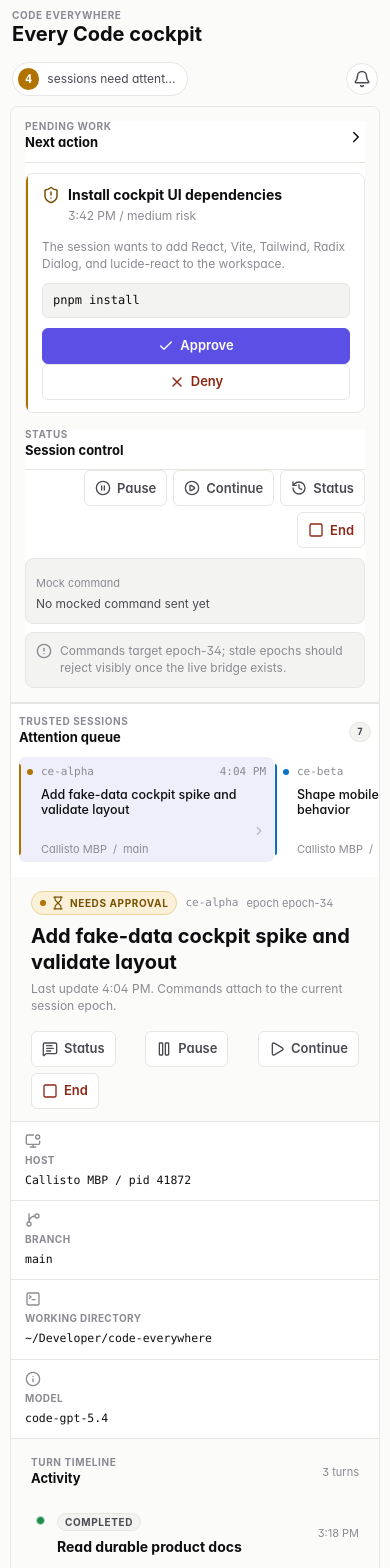
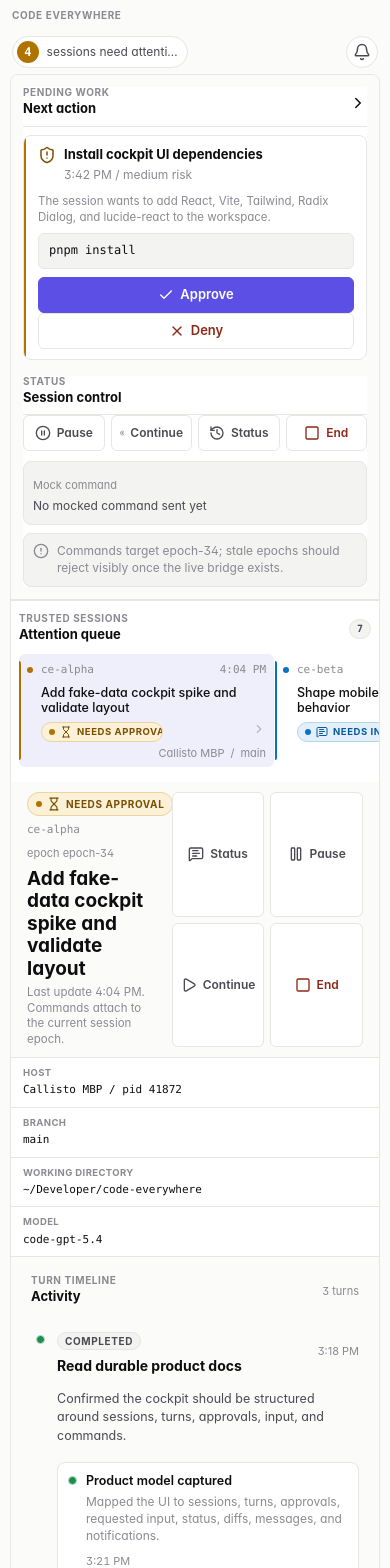
Before and after one commit to cbusillo/code-everywhere, a React (Vite) app in the folder apps/web/: page / in a window 390 px wide. Shown: the top 1568 px of the page. Built offline with nearby package versions, Linux system fonts and the light colour scheme.

Commit message:
Polish cockpit narrow layout

```diff
--- a/apps/web/src/App.tsx
+++ b/apps/web/src/App.tsx
@@ -1,5 +1,5 @@
 import * as Dialog from "@radix-ui/react-dialog"
-import type { PendingApproval, RequestedInput, SessionStatus, SessionTurn, TurnStep } from "@code-everywhere/contracts"
+import type { PendingApproval, RequestedInput, SessionStatus, SessionTurn, TurnStatus, TurnStep } from "@code-everywhere/contracts"
 import {
     AlertCircle,
     Bell,
@@ -59,6 +59,15 @@ const stepTone: Record<TurnStep["state"], string> = {
     error: "is-error",
 }
 
+const turnRailTone: Record<TurnStatus, string> = {
+    running: "is-running",
+    completed: "is-completed",
+    blocked: "is-blocked",
+    "waiting-for-input": "is-waiting-input",
+    "waiting-for-approval": "is-waiting-approval",
+    error: "is-error",
+}
+
 export const App = () => {
     const [activeSessionId, setActiveSessionId] = useState(selectedSessionId)
     const [reply, setReply] = useState("")
@@ -85,7 +94,6 @@ export const App = () => {
                 <header className="cockpit-header">
                     <div>
                         <p className="eyebrow">Code Everywhere</p>
-                        <h1>Every Code cockpit</h1>
                     </div>
                     <div className="header-actions">
                         <StatusSummary count={attentionSessions.length} />
@@ -149,6 +157,7 @@ const SessionList = ({ sessions, activeSessionId, onSelect }: SessionListProps)
                     <span className="status-dot" aria-hidden="true" />
                     <span className="session-id">{session.sessionId}</span>
                     <span className="session-title">{session.summary}</span>
+                    <StatusPill status={session.status} compact />
                     <span className="session-updated">{formatTime(session.updatedAt)}</span>
                     <ChevronRight className="session-chevron" size={14} aria-hidden="true" />
                     <span className="session-meta">
@@ -209,7 +218,7 @@ const SessionDetail = ({ session, reply, setReply, logCommand }: SessionDetailPr
                     onClick={() => logCommand(reply.trim() === "" ? "Empty reply" : "Reply")}
                 >
                     <Send size={16} />
-                    Send reply
+                    Send
                 </button>
             </div>
         </section>
@@ -374,9 +383,7 @@ const RequestedInputCard = ({ input, value, setValue, logCommand }: RequestedInp
 const TurnCard = ({ turn }: { turn: SessionTurn }) => (
     <article className="turn-card">
         <div className="turn-rail">
-            <span
-                className={`step-dot ${stepTone[turn.status === "completed" ? "completed" : turn.status === "running" ? "running" : turn.status === "error" ? "error" : turn.status === "blocked" ? "blocked" : "pending"]}`}
-            />
+            <span className={`step-dot ${turnRailTone[turn.status]}`} />
         </div>
         <div className="turn-header">
             <div>
--- a/apps/web/src/styles.css
+++ b/apps/web/src/styles.css
@@ -88,19 +88,11 @@ button {
 
 .cockpit-header {
     display: flex;
-    min-height: 48px;
+    min-height: 36px;
     align-items: center;
     justify-content: space-between;
     gap: 16px;
-    padding: 0 2px 10px;
-}
-
-.cockpit-header h1 {
-    margin: 2px 0 0;
-    font-size: 20px;
-    font-weight: 650;
-    letter-spacing: 0;
-    line-height: 1.2;
+    padding: 0 2px 8px;
 }
 
 .header-actions,
@@ -179,10 +171,10 @@ button {
     display: grid;
     width: 100%;
     min-height: 58px;
-    grid-template-columns: 8px 54px minmax(0, 1fr) 38px 12px;
+    grid-template-columns: 8px 54px minmax(0, 1fr) auto 38px 12px;
     grid-template-areas:
-        "dot id title time chevron"
-        ". . meta meta chevron";
+        "dot id title pill time chevron"
+        ". . meta meta meta chevron";
     align-items: center;
     gap: 6px;
     border: 0;
@@ -302,6 +294,10 @@ code {
 
 .session-row > .status-dot {
     grid-area: dot;
+}
+
+.session-row > .status-pill {
+    grid-area: pill;
 }
 
 .detail-panel {
@@ -810,11 +806,13 @@ legend {
 }
 
 .status-pill.is-waiting-approval .status-dot,
+.step-dot.is-waiting-approval,
 .session-row.is-waiting-approval > .status-dot {
     background: var(--warning);
 }
 
 .status-pill.is-waiting-input .status-dot,
+.step-dot.is-waiting-input,
 .session-row.is-waiting-input > .status-dot {
     background: var(--info);
 }
@@ -1059,17 +1057,199 @@ legend {
 @media (max-width: 980px) {
     .cockpit-grid {
         grid-template-columns: minmax(200px, 0.7fr) minmax(0, 1.4fr);
+        min-height: auto;
+        align-items: start;
     }
 
     .action-rail {
         grid-column: 1 / -1;
-        grid-template-columns: minmax(0, 1fr) minmax(0, 1fr);
+        grid-template-columns: minmax(0, 1.05fr) minmax(280px, 0.95fr);
         max-height: none;
+        align-items: start;
         border-top: 1px solid var(--border-default);
+        padding: 12px;
+    }
+
+    .work-panel {
+        align-self: start;
     }
 
     .detail-panel {
+        max-height: none;
         border-right: 0;
+    }
+
+    .cockpit-header {
+        min-height: 32px;
+        padding-bottom: 6px;
+    }
+
+    .status-summary {
+        padding: 4px 8px 4px 4px;
+    }
+
+    .detail-header {
+        display: grid;
+        grid-template-columns: minmax(0, 1fr) auto;
+        gap: 10px;
+        padding: 10px 16px;
+    }
+
+    .detail-title-block h2 {
+        margin-top: 7px;
+        font-size: 19px;
+        line-height: 1.18;
+    }
+
+    .detail-title-block p {
+        max-width: 34rem;
+        font-size: 11.5px;
+        line-height: 1.35;
+    }
+
+    .detail-status-row {
+        gap: 6px;
+    }
+
+    .session-actions {
+        display: grid;
+        min-width: 174px;
+        grid-template-columns: repeat(2, minmax(0, 1fr));
+        gap: 6px;
+    }
+
+    .session-actions .quiet-button {
+        min-height: 30px;
+        padding: 0 8px;
+        font-size: 12px;
+    }
+
+    .metadata-strip {
+        grid-template-columns: repeat(4, minmax(0, 1fr));
+    }
+
+    .metadata-item {
+        gap: 2px;
+        padding: 8px 12px;
+    }
+
+    .metadata-item svg {
+        display: none;
+    }
+
+    .metadata-item span {
+        font-size: 9.5px;
+    }
+
+    .metadata-item strong {
+        font-size: 11px;
+    }
+
+    .session-list {
+        align-self: start;
+    }
+
+    .session-row {
+        min-height: 70px;
+        grid-template-columns: 8px minmax(0, 1fr) 42px 12px;
+        grid-template-areas:
+            "dot id time chevron"
+            ". title title chevron"
+            ". pill meta chevron";
+        align-items: start;
+        padding: 8px;
+    }
+
+    .session-row > .status-dot {
+        margin-top: 4px;
+    }
+
+    .session-title {
+        white-space: nowrap;
+    }
+
+    .session-row > .status-pill {
+        justify-self: start;
+        max-width: 122px;
+    }
+
+    .status-pill.is-compact {
+        max-width: 122px;
+    }
+
+    .session-meta {
+        justify-self: end;
+        max-width: 112px;
+    }
+
+    .reply-box {
+        padding: 10px 16px 12px;
+    }
+
+    .reply-row {
+        align-items: end;
+    }
+
+    .reply-row textarea {
+        min-height: 48px;
+    }
+
+    .reply-row .primary-button {
+        width: 72px;
+        min-height: 36px;
+        align-self: end;
+    }
+
+    .work-panel > .panel-heading {
+        padding-bottom: 7px;
+    }
+
+    .decision-card {
+        gap: 8px;
+        margin-top: 8px;
+        padding: 10px 12px 10px 14px;
+    }
+
+    .decision-title h3 {
+        font-size: 13px;
+    }
+
+    .decision-card > p {
+        font-size: 11.5px;
+        line-height: 1.35;
+    }
+
+    .choice-row {
+        padding: 7px 8px;
+    }
+
+    .choice-row small {
+        font-size: 11px;
+    }
+
+    .input-card textarea {
+        min-height: 42px;
+    }
+
+    .input-card .primary-button.full-width {
+        min-height: 34px;
+    }
+
+    .command-grid {
+        display: grid;
+        grid-template-columns: repeat(4, minmax(0, 1fr));
+        gap: 6px;
+    }
+
+    .command-grid .quiet-button {
+        min-width: 0;
+        padding: 0 8px;
+        font-size: 12px;
+    }
+
+    .mock-log,
+    .epoch-note {
+        padding: 9px;
     }
 }
 
```
